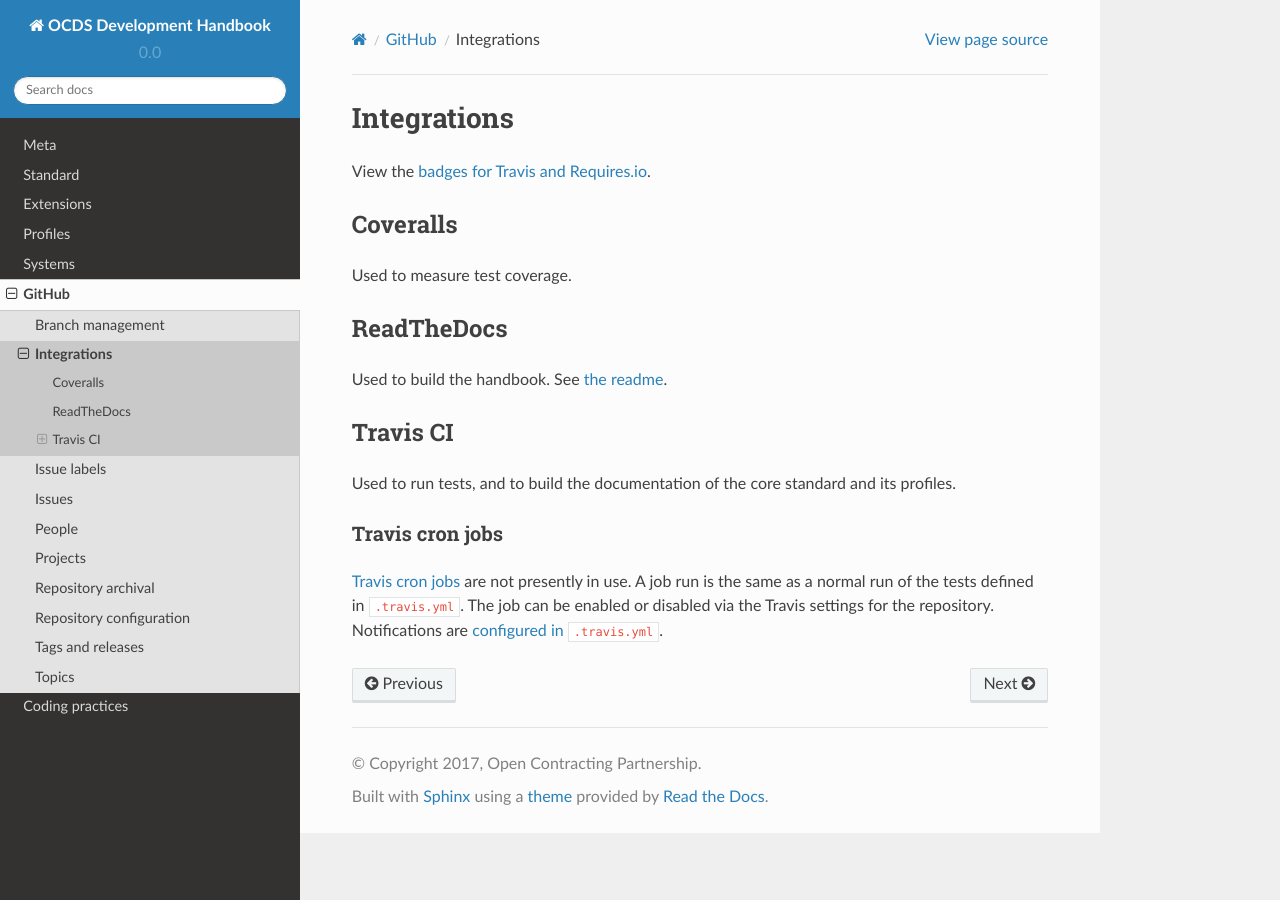
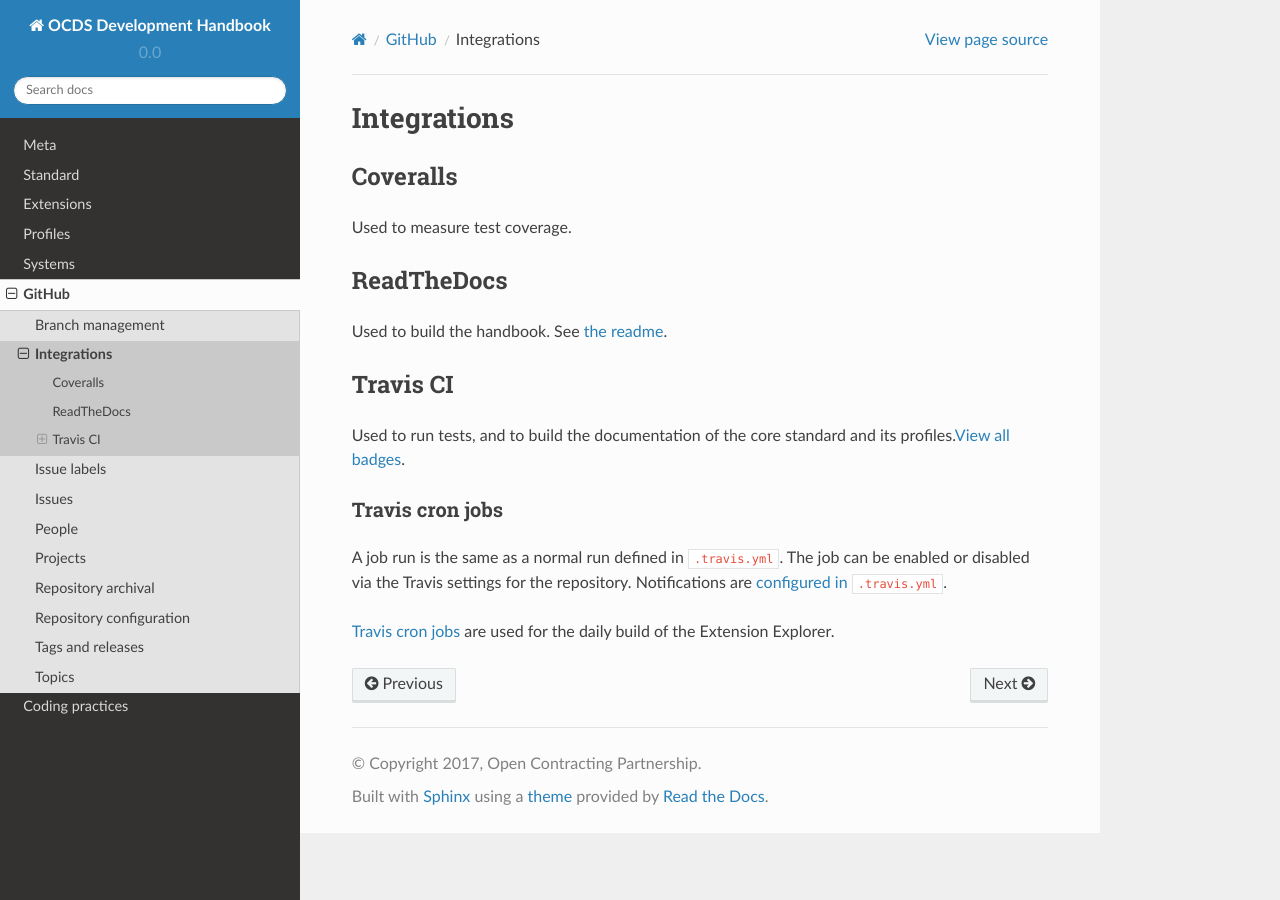
Before and after one commit to open-contracting/standard-development-handbook, a Sphinx documentation site: the page built from docs/github/integrations.md, in a window 1280 px wide. Built offline with Sphinx 7.4.7 and the Read the Docs theme 2.0.0, drawn with Linux system fonts in a browser that asks for light colours.

Commit message:
Update integrations page

```diff
--- a/docs/github/integrations.md
+++ b/docs/github/integrations.md
@@ -1,6 +1,4 @@
 # Integrations
-
-View the [badges for Travis and Requires.io](https://github.com/open-contracting/standard-maintenance-scripts/blob/master/badges.md#readme).
 
 ## Coveralls
 
@@ -12,8 +10,10 @@
 
 ## Travis CI
 
-Used to run tests, and to build the documentation of the core standard and its profiles.
+Used to run tests, and to build the documentation of the core standard and its profiles.[View all badges](https://github.com/open-contracting/standard-maintenance-scripts/blob/master/badges.md#readme).
 
 ### Travis cron jobs
 
-[Travis cron jobs](https://docs.travis-ci.com/user/cron-jobs/) are not presently in use. A job run is the same as a normal run of the tests defined in `.travis.yml`. The job can be enabled or disabled via the Travis settings for the repository. Notifications are [configured in `.travis.yml`](https://docs.travis-ci.com/user/notifications/#Configuring-email-notifications).
+A job run is the same as a normal run defined in `.travis.yml`. The job can be enabled or disabled via the Travis settings for the repository. Notifications are [configured in `.travis.yml`](https://docs.travis-ci.com/user/notifications/#Configuring-email-notifications).
+
+[Travis cron jobs](https://docs.travis-ci.com/user/cron-jobs/) are used for the daily build of the Extension Explorer.
```
